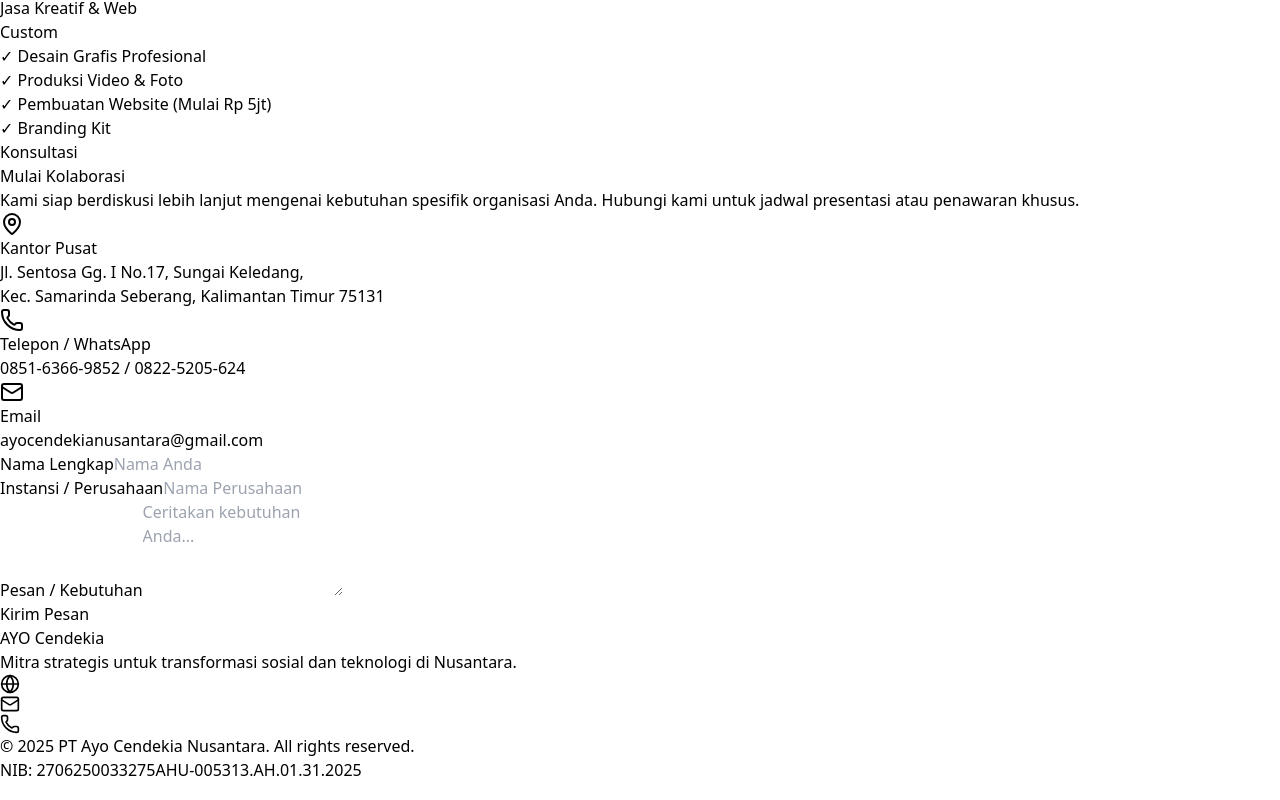
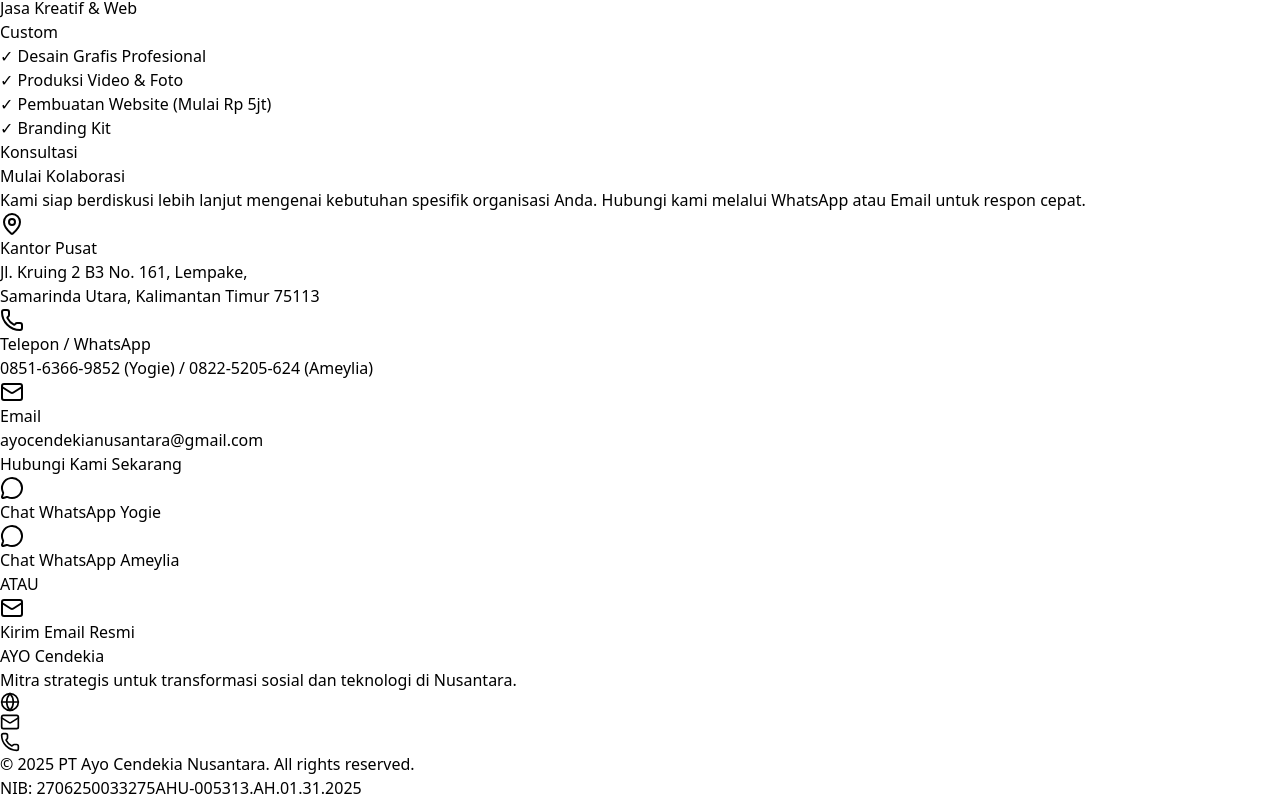
Before and after one commit to yogiestefanus/ayo-cendekia, a React (Vite) app: page / in a window 1280 px wide. Shown: the part 2274-3074 px from the top of the page. Built offline with nearby package versions, Linux system fonts and the light colour scheme.

Commit message:
modified:   src/App.jsx

```diff
--- a/src/App.jsx
+++ b/src/App.jsx
@@ -13,7 +13,8 @@
   Mail,
   Award,
   BookOpen,
-  Globe
+  Globe,
+  MessageCircle // Menambahkan ikon pesan untuk WhatsApp
 } from 'lucide-react';
 
 const App = () => {
@@ -44,7 +45,6 @@
       <nav className={`fixed w-full z-50 transition-all duration-300 ${scrolled ? 'bg-white shadow-md py-2' : 'bg-transparent py-4'}`}>
         <div className="container mx-auto px-4 md:px-8 flex justify-between items-center">
           <div className="flex items-center gap-2 cursor-pointer" onClick={() => scrollToSection('home')}>
-            {/* Logo Placeholder based on description */}
             <div className="w-10 h-10 bg-gradient-to-br from-blue-900 to-amber-500 rounded-lg flex items-center justify-center text-white font-bold text-xl">
               A
             </div>
@@ -91,7 +91,7 @@
       {/* Hero Section */}
       <section id="home" className="relative pt-32 pb-20 md:pt-48 md:pb-32 overflow-hidden">
         <div className="absolute inset-0 bg-blue-900/90 z-0">
-            {/* Abstract Background pattern simulating "Nusantara" islands/network */}
+            {/* Abstract Background pattern */}
             <div className="absolute inset-0 opacity-10 bg-[url('https://www.transparenttextures.com/patterns/cubes.png')]"></div>
         </div>
 
@@ -332,7 +332,7 @@
         </div>
       </section>
 
-      {/* Pricing/Packages Preview */}
+      {/* Pricing Section (Optional) */}
       <section className="py-20 bg-slate-100">
         <div className="container mx-auto px-4 md:px-8">
            <div className="text-center mb-12">
@@ -388,7 +388,7 @@
             <div>
               <h2 className="text-blue-900 font-bold text-3xl mb-6">Mulai Kolaborasi</h2>
               <p className="text-slate-600 mb-8">
-                Kami siap berdiskusi lebih lanjut mengenai kebutuhan spesifik organisasi Anda. Hubungi kami untuk jadwal presentasi atau penawaran khusus.
+                Kami siap berdiskusi lebih lanjut mengenai kebutuhan spesifik organisasi Anda. Hubungi kami melalui WhatsApp atau Email untuk respon cepat.
               </p>
 
               <div className="space-y-6">
@@ -399,8 +399,8 @@
                   <div>
                     <h4 className="font-bold text-blue-900">Kantor Pusat</h4>
                     <p className="text-slate-600 text-sm">
-                      Jl. Sentosa Gg. I No.17, Sungai Keledang,<br />
-                      Kec. Samarinda Seberang, Kalimantan Timur 75131
+                      Jl. Kruing 2 B3 No. 161, Lempake,<br />
+                      Samarinda Utara, Kalimantan Timur 75113
                     </p>
                   </div>
                 </div>
@@ -411,7 +411,7 @@
                   </div>
                   <div>
                     <h4 className="font-bold text-blue-900">Telepon / WhatsApp</h4>
-                    <p className="text-slate-600 text-sm">0851-6366-9852 / 0822-5205-624</p>
+                    <p className="text-slate-600 text-sm">0851-6366-9852 (Yogie) / 0822-5205-624 (Ameylia)</p>
                   </div>
                 </div>
 
@@ -427,24 +427,47 @@
               </div>
             </div>
 
-            <div className="bg-slate-50 p-8 rounded-xl shadow-lg">
-              <form className="space-y-4" onSubmit={(e) => e.preventDefault()}>
-                <div>
-                  <label className="block text-sm font-medium text-slate-700 mb-1">Nama Lengkap</label>
-                  <input type="text" className="w-full px-4 py-2 rounded-lg border border-slate-300 focus:ring-2 focus:ring-amber-500 outline-none" placeholder="Nama Anda" />
+            <div className="bg-slate-50 p-8 rounded-xl shadow-lg border-t-4 border-blue-900 flex flex-col justify-center">
+              <h3 className="text-xl font-bold text-blue-900 mb-6 text-center">Hubungi Kami Sekarang</h3>
+
+              <div className="space-y-4">
+                {/* Tombol WA Yogie */}
+                <a
+                  href="https://wa.me/6285163669852"
+                  target="_blank"
+                  rel="noopener noreferrer"
+                  className="flex items-center justify-center gap-3 w-full bg-green-600 hover:bg-green-700 text-white font-bold py-4 rounded-lg transition-colors shadow-md group"
+                >
+                  <MessageCircle size={24} className="group-hover:scale-110 transition-transform" />
+                  Chat WhatsApp Yogie
+                </a>
+
+                {/* Tombol WA Ameylia */}
+                <a
+                  href="https://wa.me/628225205624"
+                  target="_blank"
+                  rel="noopener noreferrer"
+                  className="flex items-center justify-center gap-3 w-full bg-green-500 hover:bg-green-600 text-white font-bold py-4 rounded-lg transition-colors shadow-md group"
+                >
+                  <MessageCircle size={24} className="group-hover:scale-110 transition-transform" />
+                  Chat WhatsApp Ameylia
+                </a>
+
+                <div className="relative flex py-2 items-center">
+                    <div className="flex-grow border-t border-slate-300"></div>
+                    <span className="flex-shrink mx-4 text-slate-400 text-sm">ATAU</span>
+                    <div className="flex-grow border-t border-slate-300"></div>
                 </div>
-                <div>
-                  <label className="block text-sm font-medium text-slate-700 mb-1">Instansi / Perusahaan</label>
-                  <input type="text" className="w-full px-4 py-2 rounded-lg border border-slate-300 focus:ring-2 focus:ring-amber-500 outline-none" placeholder="Nama Perusahaan" />
-                </div>
-                <div>
-                  <label className="block text-sm font-medium text-slate-700 mb-1">Pesan / Kebutuhan</label>
-                  <textarea rows="4" className="w-full px-4 py-2 rounded-lg border border-slate-300 focus:ring-2 focus:ring-amber-500 outline-none" placeholder="Ceritakan kebutuhan Anda..."></textarea>
-                </div>
-                <button className="w-full bg-blue-900 hover:bg-blue-800 text-white font-bold py-3 rounded-lg transition-colors shadow-lg">
-                  Kirim Pesan
-                </button>
-              </form>
+
+                {/* Tombol Email */}
+                <a
+                  href="mailto:ayocendekianusantara@gmail.com"
+                  className="flex items-center justify-center gap-3 w-full bg-blue-900 hover:bg-blue-800 text-white font-bold py-4 rounded-lg transition-colors shadow-md group"
+                >
+                  <Mail size={24} className="group-hover:scale-110 transition-transform" />
+                  Kirim Email Resmi
+                </a>
+              </div>
             </div>
           </div>
         </div>
```
